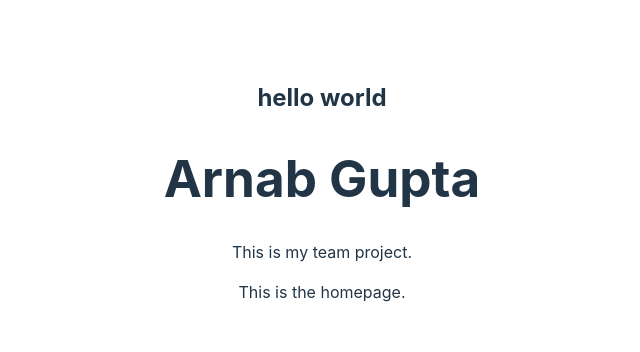
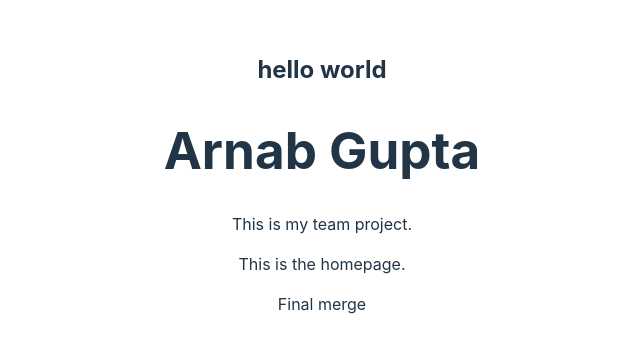
Before and after one commit to Arnab-Gupta11/practice-team-project, a React (Vite) app: page / in a window 1280 px wide. Shown: the part 218-570 px from the top of the page, without its empty margins (318-958 px from the left). Built offline with nearby package versions, Linux system fonts and the light colour scheme.

Commit message:
last merge

```diff
--- a/src/App.jsx
+++ b/src/App.jsx
@@ -10,6 +10,7 @@ function App() {
         <h1>Arnab Gupta</h1>
         <p>This is my team project.</p>
         <Home></Home>
+        <p>Final merge</p>
       </div>
     </>
   );
```
